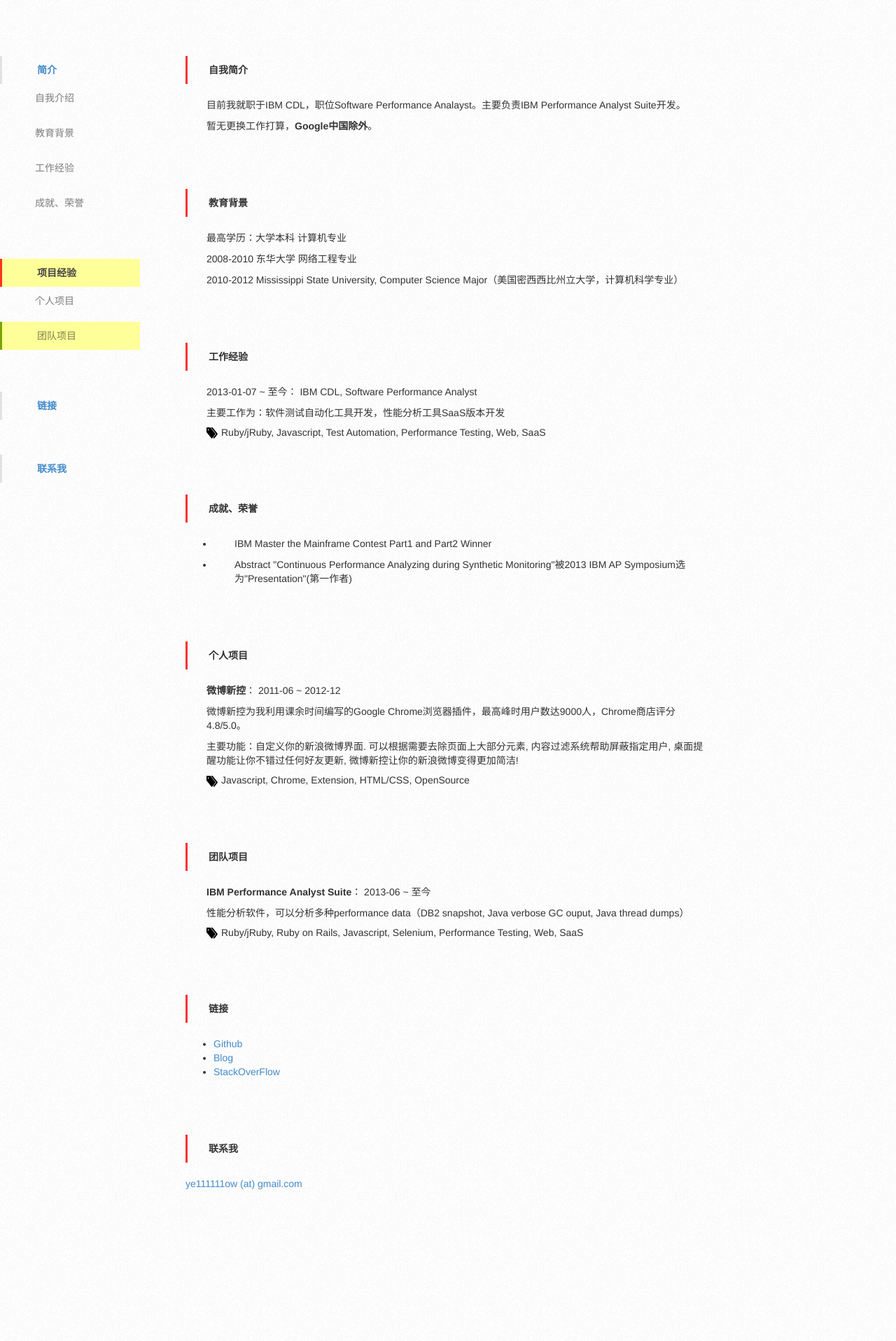
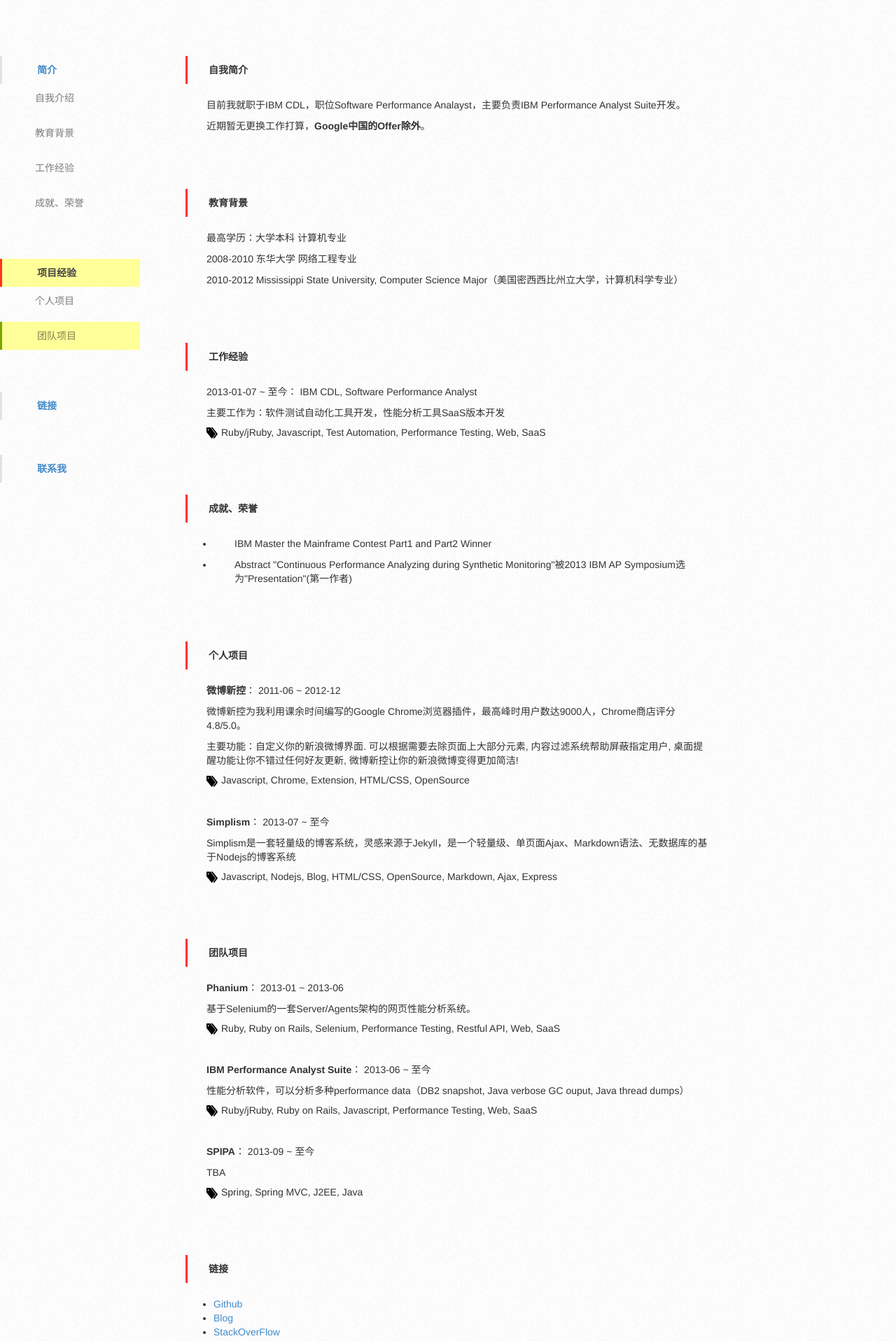
Before and after one commit to ye11ow/ye11ow.github.io, a plain HTML site: page index.html in a window 1280 px wide. Shown: the top 1917 px of the page at 70% size. Drawn offline with nearby package versions, Linux system fonts and the light colour scheme.

Commit message:
Added Easter egg; Added more details

```diff
--- a/index.html
+++ b/index.html
@@ -35,8 +35,8 @@
         <div id="intro"  style="margin-top:80px;">
             <div id="about" class="module">
                 <div class="header">自我简介</div>
-                <p>目前我就职于IBM CDL，职位Software Performance Analayst。主要负责IBM Performance Analyst Suite开发。</p>
-                <p>暂无更换工作打算，<b>Google中国除外</b>。</p>
+                <p>目前我就职于IBM CDL，职位Software Performance Analayst，主要负责IBM Performance Analyst Suite开发。</p>
+                <p>近期暂无更换工作打算，<b>Google中国的Offer除外</b>。</p>
             </div>
             <div id="education" class="module">
                 <div class="header">教育背景</div>
@@ -67,14 +67,28 @@
                 <p><b>微博新控</b>： 2011-06 ~ 2012-12</p>
                 <p>微博新控为我利用课余时间编写的Google Chrome浏览器插件，最高峰时用户数达9000人，Chrome商店评分4.8/5.0。</p>
                 <p>主要功能：自定义你的新浪微博界面. 可以根据需要去除页面上大部分元素, 内容过滤系统帮助屏蔽指定用户, 桌面提醒功能让你不错过任何好友更新, 微博新控让你的新浪微博变得更加简洁!</p>
-                <div class="tags"><img src="img/tags.png" />Javascript, Chrome, Extension, HTML/CSS, OpenSource</div>
+                <div class="tags"><img src="img/tags.png" />Javascript, Chrome, Extension, HTML/CSS, OpenSource</div><br><br>
+
+                <p><b>Simplism</b>： 2013-07 ~ 至今</p>
+                <p>Simplism是一套轻量级的博客系统，灵感来源于Jekyll，是一个轻量级、单页面Ajax、Markdown语法、无数据库的基于Nodejs的博客系统</p>
+                <div class="tags"><img src="img/tags.png" />Javascript, Nodejs, Blog, HTML/CSS, OpenSource, Markdown, Ajax, Express</div>
             </div>
             <div id="team-projects" class="module">
                 <div class="header">团队项目</div>
+                <p><b>Phanium</b>： 2013-01 ~ 2013-06</p>
+                <p>基于Selenium的一套Server/Agents架构的网页性能分析系统。</p>
+                <p></p>
+                <div class="tags"><img src="img/tags.png" />Ruby, Ruby on Rails, Selenium, Performance Testing, Restful API, Web, SaaS</div><br><br>
+
                 <p><b>IBM Performance Analyst Suite</b>： 2013-06 ~ 至今</p>
                 <p>性能分析软件，可以分析多种performance data（DB2 snapshot, Java verbose GC ouput, Java thread dumps）</p>
                 <p></p>
-                <div class="tags"><img src="img/tags.png" />Ruby/jRuby, Ruby on Rails, Javascript, Selenium, Performance Testing, Web, SaaS</div>
+                <div class="tags"><img src="img/tags.png" />Ruby/jRuby, Ruby on Rails, Javascript, Performance Testing, Web, SaaS</div><br><br>
+
+                <p><b>SPIPA</b>： 2013-09 ~ 至今</p>
+                <p>TBA</p>
+                <p></p>
+                <div class="tags"><img src="img/tags.png" />Spring, Spring MVC, J2EE, Java</div>
             </div>
         </div>
         <div id="links" class="module">
@@ -82,7 +96,7 @@
             <div id="">
                 <ul>
                     <li><a href="https://github.com/ye11ow" target="_blank">Github</a></li>
-                    <li><a href="https://t.ye11ow.me" target="_blank">Blog</a></li>
+                    <li><a href="http://t.ye11ow.me" target="_blank">Blog</a></li>
                     <li><a href="http://stackoverflow.com/users/2410281/calvin-zhang" target="_blank">StackOverFlow</a></li>
                 </ul>
             </div>
--- a/js/ye11ow.js
+++ b/js/ye11ow.js
@@ -7,3 +7,5 @@ $(document).ready( function(){
 		})
 	});
 });
+
+var name = "章旻";
```
